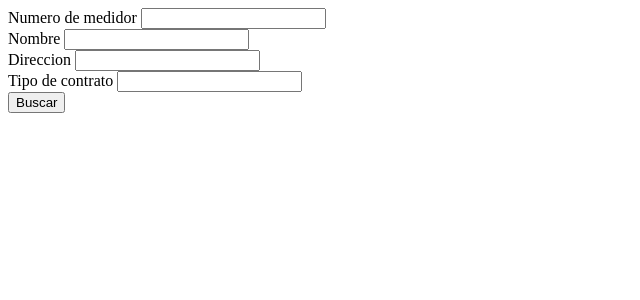
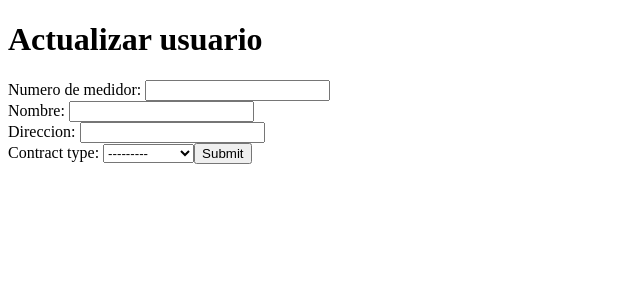
Before and after one commit to GustavoGtz/Mini_Proyecto_Agua_HMO, a Django app: page /update-user/ in a window 1280 px wide. Shown: the top 300 px of the page, without its empty margins (0-640 px from the left). Run offline with Django 4.2, Linux system fonts and the light colour scheme.

Commit message:
Usuarios

```diff
--- a/agua_hmo/website/templates/update_user.html
+++ b/agua_hmo/website/templates/update_user.html
@@ -2,19 +2,29 @@
 <html lang="en">
 <head>
     <meta charset="UTF-8">
-    <title>User</title>
+    <title>Actualizar usuario</title>
 </head>
 <body>
-
+<h1> Actualizar usuario </h1>
     <form method="post">
         {% csrf_token %}
-        Numero de medidor <input type="number" name="meter_number" required> <br>
+        Numero de medidor: <input type="number" name="meter_number" required> <br>
+        Nombre: <input type="text" name="user_name" required> <br>
+        Direccion: <input type="text" name="home_direction" required> <br>
+        <label for="id_contract_type">
+        Contract type: </label> <select name="contract_type" required id="id_contract_type">
+        <option value="" selected>---------</option>
 
-        Nombre <input type="text" name="user_name" required> <br>
-        Direccion <input type="text" name="home_direction" required> <br>
-        Tipo de contrato <input type="text" name="contract_type" required> <br>
+  <option value="R">Residencial</option>
 
-        <button type="submit" name="action" >Buscar</button>
+  <option value="C">Comercial</option>
+
+  <option value="I">Industrial</option>
+
+        <div>
+                    <input type="Submit" value="Submit"/>
+        </div>
+
     </form>
 
     {% if error %}
```
Also changed, not shown: agua_hmo/website/templates/manage_users.html (+4 -4 lines), agua_hmo/website/templates/user_form.html (+11 -2 lines).
